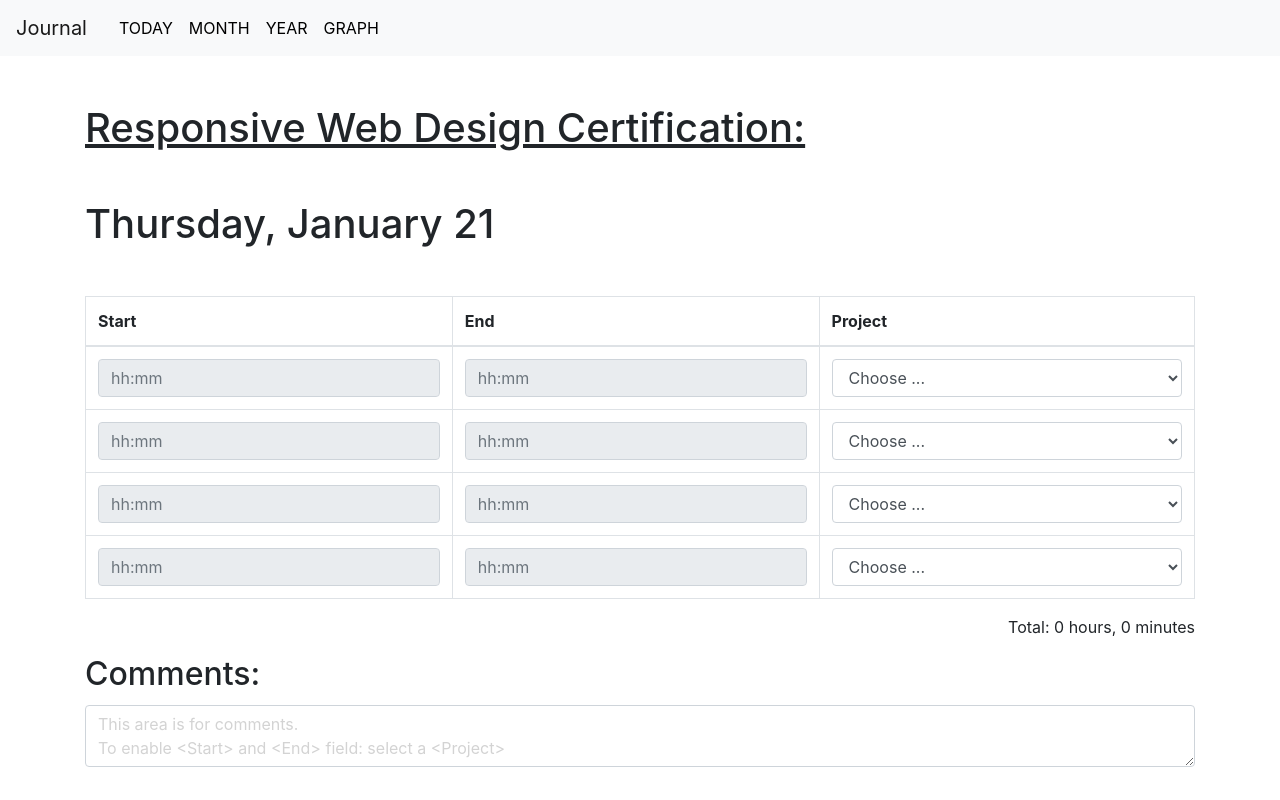
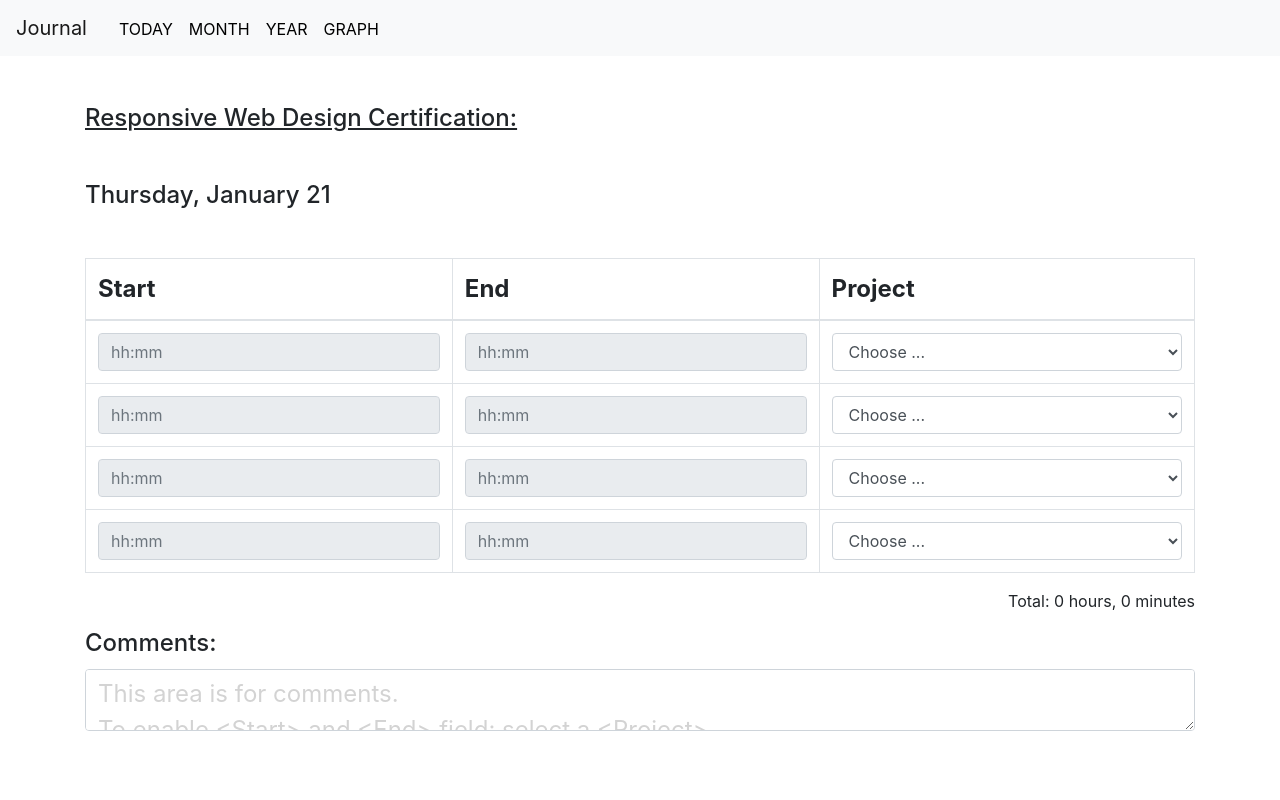
Before and after one commit to diegoperezm/responsive-web-design-certification-journal, a React app: page / in a window 1280 px wide. Built offline with nearby package versions, Linux system fonts and the light colour scheme.

Commit message:
Add basic style.

```diff
--- a/src/components/day/index.js
+++ b/src/components/day/index.js
@@ -12,7 +12,7 @@ export default function Day (props) {
 
     return (
        <>
-        <h1 className="mt-2 mb-5"><span>{data.currentDayName}, {data.currentMonthName} {data.currentDayNumber}</span></h1>
+        <h2 className="mb-5 currentDate"><span>{data.currentDayName}, {data.currentMonthName} {data.currentDayNumber}</span></h2>
          <Table striped bordered hover responsive>
            <thead>
              <tr>
@@ -46,9 +46,9 @@ export default function Day (props) {
          </Table>
            <p className="float-right">Total:{totalHrs}</p>
 
-         <h2>Comments:</h2>
+         <h3 className="mt-5 commentsTitle">Comments:</h3>
          <p
-             className="p-4"
+             className="p-4 comments"
              style={{border: '2px dashed black'}}>
              {data.comments}
          </p>
--- a/src/components/graph/index.js
+++ b/src/components/graph/index.js
@@ -5,14 +5,14 @@ import { dataChartjs   } from '../../consts/';
 import { getDataGraph  } from '../../helpers/';
 
 defaults.global.animation = false;
+defaults.global.maintainAspectRatio = false
 
 export default function Graph(props) {
     let dataYear = props.data;
     let data     = getDataGraph(dataChartjs, dataYear );
 
     return (
-  <Row>
-      <Col>
+    <div className="mb-5 canvas-container">
         <Bar
           data={data}
             options={{
@@ -33,7 +33,6 @@ export default function Graph(props) {
                 }
             }}
         />
-      </Col>
-  </Row>
+    </div>
     );
 };
--- a/src/components/months/index.js
+++ b/src/components/months/index.js
@@ -33,7 +33,7 @@ export default function Month(props) {
     const data      =  props.data;
     return (
         <>
-          <h1>{monthName}</h1>
+          <h2 className="mb-4 currentMonth">{monthName}</h2>
           <MyTable data={data} />
         </>
     );
--- a/src/components/today/index.js
+++ b/src/components/today/index.js
@@ -6,10 +6,6 @@ import {
      InputGroup,
      FormControl
 }                         from 'react-bootstrap';
-
-
-
-
 
 
 function MyTr(props) {
@@ -71,12 +67,6 @@ function MyTr(props) {
              );
 }
 
-
-
-
-
-
-
 function MyTable (props) {
     const handleChange = props.handleChange;
     const data         = props.data;
@@ -137,7 +127,7 @@ export default function Today(props) {
         <>
         <Row>
           <Col>
-             <h1 className="mb-5">{currentDayName}, {currentMonthName} {currentDayNumber}</h1>
+             <h2 className="mb-5 currentDate">{currentDayName}, {currentMonthName} {currentDayNumber}</h2>
          </Col>
             </Row>
             <Row>
@@ -155,11 +145,11 @@ export default function Today(props) {
             </Row>
            <Row>
                 <Col>
-            <h2>Comments: </h2>
+            <h3 className="commentsTitle">Comments: </h3>
             <InputGroup>
                 <FormControl
                     as="textarea"
-                    className="mt-1 commentBox"
+                    className="mt-1 mb-5 commentBox"
                     placeholder="This area is for comments.&#13;To enable <Start> and <End> field: select a <Project> "
                     value={comments}
                     name="comments"
--- a/src/components/year/index.js
+++ b/src/components/year/index.js
@@ -10,7 +10,7 @@ export default function Year (props) {
     const ThisMonth = () => createMonth(month.monthName, month.days);
          return (
             <div key={uuidv4()}>
-           <h2>{month.monthName}</h2>
+              <h2 className="mt-3 currentMonth" >{month.monthName}</h2>
                 <Table striped bordered hover responsive>
                  <thead>
                    <tr>
@@ -32,5 +32,4 @@ export default function Year (props) {
     });
 
     return (<>{arr}</>);
-
 }
--- a/src/index.css
+++ b/src/index.css
@@ -11,6 +11,7 @@
 
 a  {
     text-decoration: none !important;
+    padding-top:     0.1rem;
     padding-right:   1rem;
 }
 
@@ -36,6 +37,99 @@ span {
     color: lightgrey;
 }
 
+.canvas-container {
+    height: 80vh;
+}
+
+.title {
+    font-size: large;
+}
+
+.currentDate {
+    font-size: small;
+}
+
+.currentMonth {
+    font-size: large;
+}
+
+.commentsTitle {
+    font-size: small;
+}
+
 .commentBox::placeholder {
     color: lightgrey !important;
+    font-size: small;
 }
+
+.comments {
+    font-size: small;
+}
+
+table {
+    font-size: small;
+}
+
+@media (min-width: 600px ) {
+.title {
+    font-size: large;
+}
+
+.currentDate {
+    font-size: large;
+}
+
+.currentMonth {
+    font-size: large;
+}
+
+.commentsTitle {
+    font-size: large;
+}
+
+.commentBox::placeholder {
+    color: lightgrey !important;
+    font-size: large;
+}
+
+.comments {
+    font-size: large;
+}
+
+table {
+    font-size: large;
+}
+
+}
+
+@media (min-width: 800px ) {
+.title {
+    font-size: x-large;
+}
+
+.currentDate {
+    font-size: x-large;
+}
+
+.currentMonth {
+    font-size: x-large;
+}
+
+.commentsTitle {
+    font-size: x-large;
+}
+
+.commentBox::placeholder {
+    color: lightgrey !important;
+    font-size: x-large;
+}
+
+.comments {
+    font-size: x-large;
+}
+
+table {
+    font-size: x-large;
+}
+
+}
--- a/src/layouts/index.js
+++ b/src/layouts/index.js
@@ -111,7 +111,7 @@ export default function App() {
         <Router>
           <Header />
             <Container>
-                <h1 className="mt-5 mb-5"><u>Responsive Web Design Certification:</u></h1>
+                <h1 className="mt-5 mb-5 title"><u>Responsive Web Design Certification:</u></h1>
              <Row>
                 <Col>
              <Switch>
```
Lines whose indentation alone changed are shown as unchanged.
